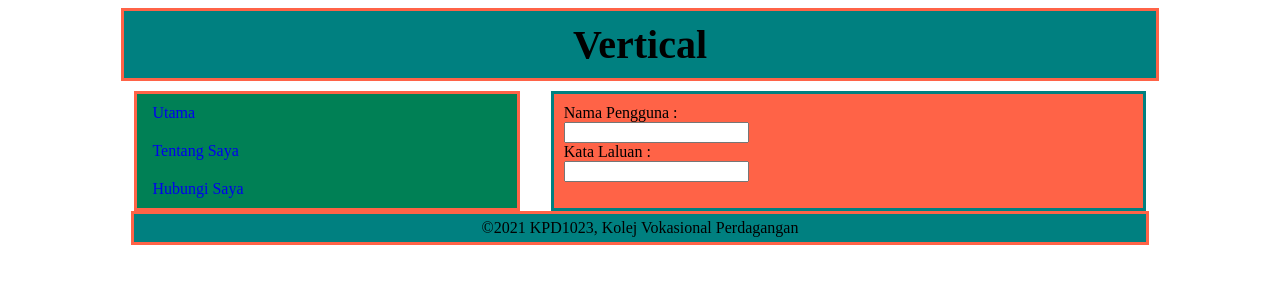
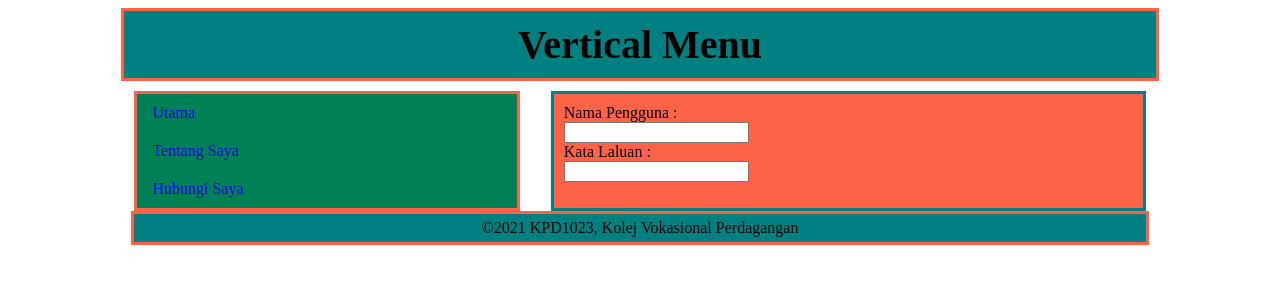
Before and after one commit to rednfar/KPD1023_CSS, a plain HTML site: page vertical.html in a window 1280 px wide. Drawn offline with Linux system fonts and the light colour scheme.

Commit message:
Update vertical.html

```diff
--- a/vertical.html
+++ b/vertical.html
@@ -73,7 +73,7 @@
   <body>
     <!-- Header -->
     <div class="header">
-      Vertical
+      Vertical Menu
     </div>
 
    <div class="vertical">
```
